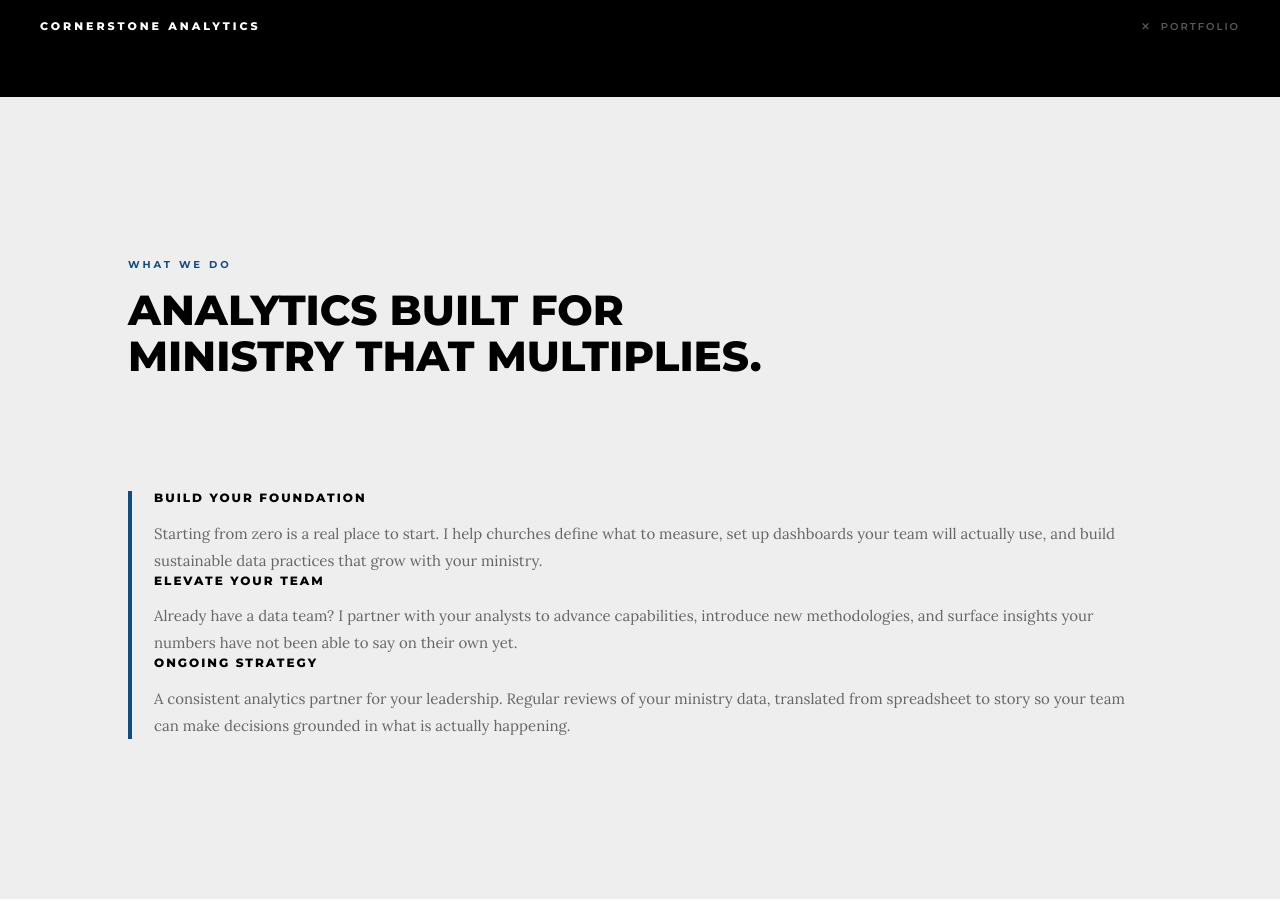
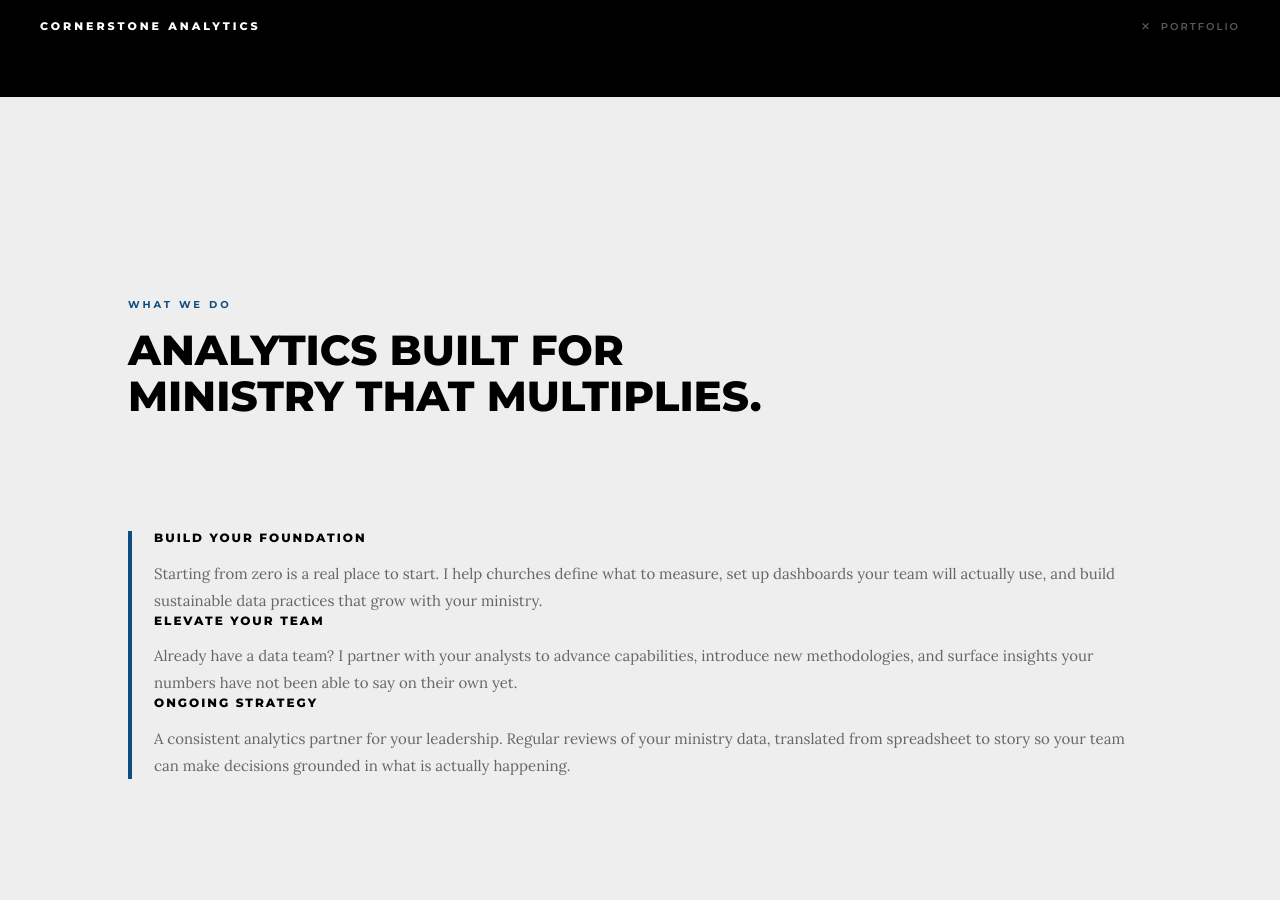
Before and after one commit to moisesvasquez/moisesvasquez.github.io, a Jekyll site: the page built from cornerstone-analytics.html, in a window 1280 px wide and 900 px high, scrolled down 675 px. Built offline with Jekyll 4.4.1, drawn with Linux system fonts in a browser that asks for light colours; nearby versions of some CDN libraries; library files that are not in the unit come from our copies.

Commit message:
Add margin-top to .ca-label for section breathing room
Eyebrow labels like 'WHAT WE DO' and 'EXPERTISE' were sitting flush
against the top of their sections. Adding margin-top: 2.5rem to
.ca-label; hero label overrides it back to 0 since the hero already
has generous top padding.

Co-Authored-By: Claude Sonnet 4.6 <noreply@anthropic.com>

```diff
--- a/cornerstone-analytics.html
+++ b/cornerstone-analytics.html
@@ -50,10 +50,10 @@ permalink: /cornerstone-analytics/
             font-family: montserrat, sans-serif;
             font-size: 10px; font-weight: 700;
             letter-spacing: 3px; text-transform: uppercase;
-            color: #0F4C81; margin-bottom: 14px;
+            color: #0F4C81; margin-top: 2.5rem; margin-bottom: 14px;
         }
         .ca-label--dim { color: rgba(255,255,255,0.4); }
-        .ca-hero .ca-label { color: #d4d4d4; }
+        .ca-hero .ca-label { color: #d4d4d4; margin-top: 0; }
 
         /* ── Section headings ───────────── */
         .ca-h2 {
```
